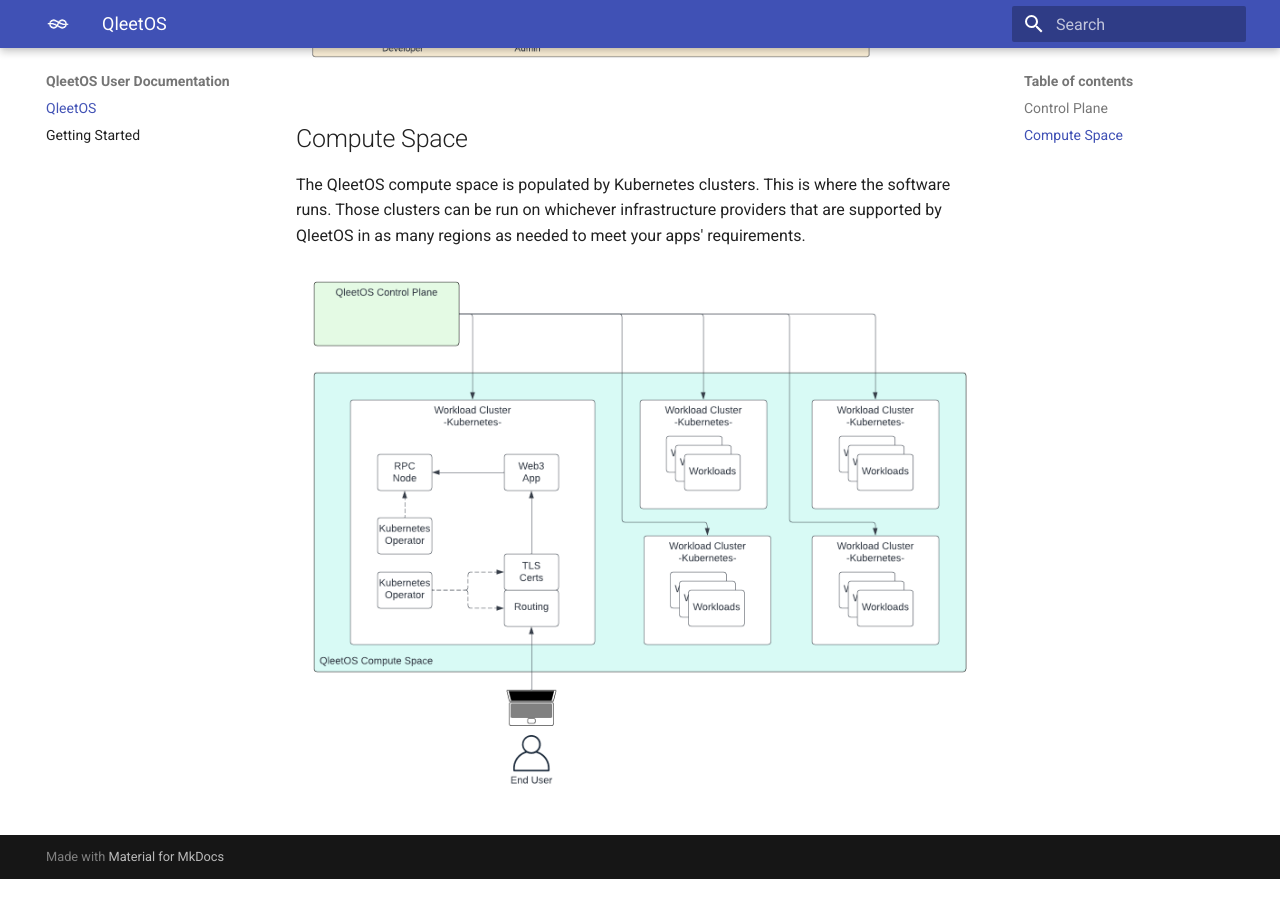
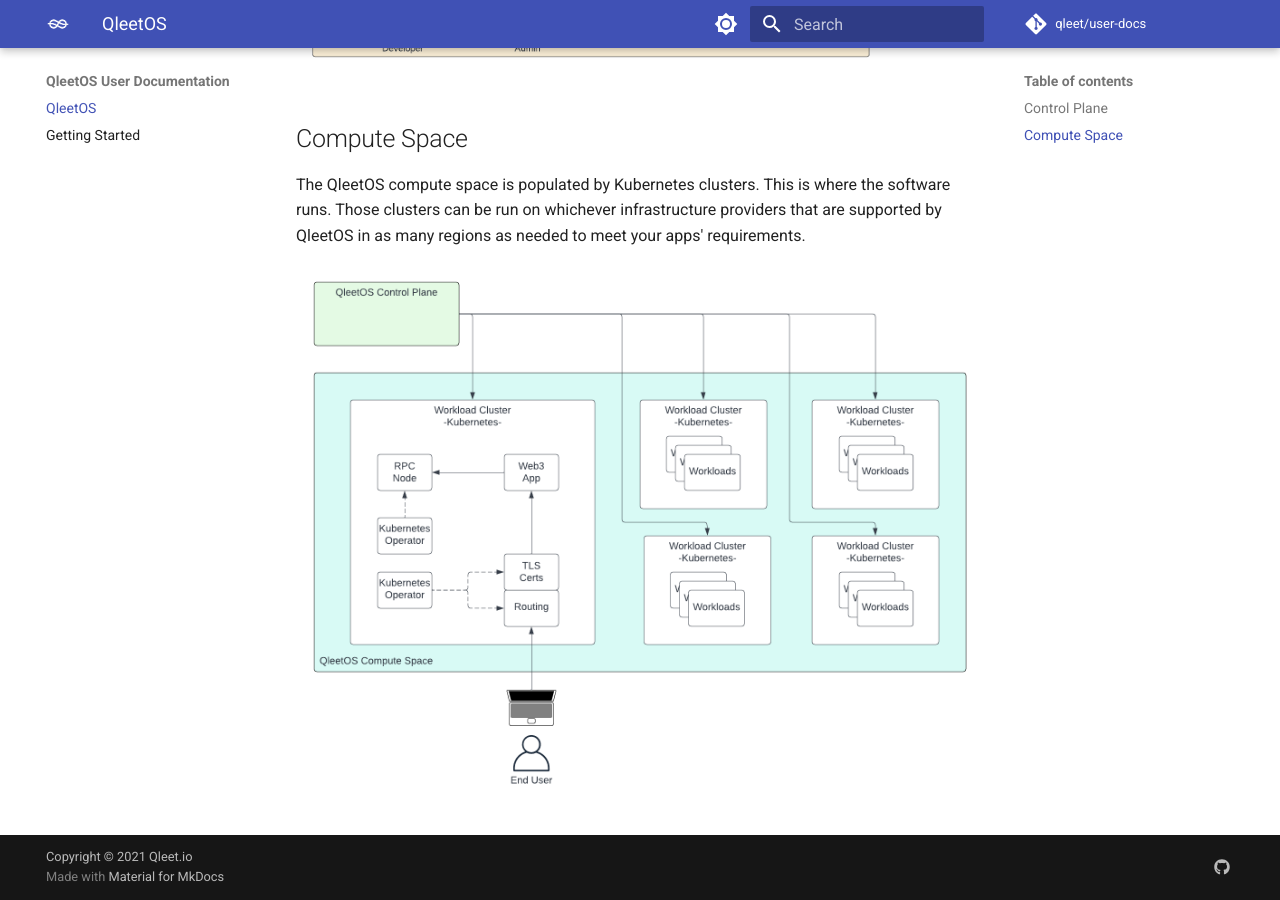
Before and after one commit to qleet/user-docs, an MkDocs documentation site: the page built from docs/index.md, in a window 1280 px wide and 900 px high, scrolled down 1749 px. Built offline with MkDocs 1.6.1 and Material for MkDocs 9.7.7, drawn with Linux system fonts in a browser that asks for light colours; comment, search, counter and statistics services are not loaded; before the commit the page ends 2628 px from its top, so only the background shows below that.

Commit message:
fature: added Makefile, updated README, customized docs theme light/dark mode, social icons, repo link, repo edit link
Signed-off-by: Andriy Kalashnykov <AndriyKalashnykov@gmail.com>

```diff
--- a/mkdocs.yml
+++ b/mkdocs.yml
@@ -1,6 +1,44 @@
 site_name: QleetOS User Documentation
-# site_url: https://qleet.github.io/user-docs/
+site_author: Qleet.io
+repo_url: https://github.com/qleet/user-docs
+repo_name: qleet/user-docs
+edit_uri: blob/main/docs/
+
 theme:
   name: material
   favicon: img/favicon.ico
   logo: img/logo.png
+  palette:
+    - scheme: default
+      primary: indigo
+      accent: indigo
+      toggle:
+        icon: material/brightness-7
+        name: Switch to dark mode
+    - scheme: slate
+      primary: indigo
+      accent: indigo
+      toggle:
+        icon: material/brightness-4
+        name: Switch to light mode
+
+plugins:
+    - search
+
+extra:
+  social:
+    - icon: fontawesome/brands/github
+      link: https://github.com/qleet
+
+markdown_extensions:
+  - admonition
+  - attr_list
+  - pymdownx.details
+  - pymdownx.highlight:
+      linenums: true
+  - pymdownx.superfences
+  - pymdownx.tabbed
+  - toc:
+      permalink: true
+
+copyright: Copyright &copy; 2021 Qleet.io
```
Also changed, not shown: README.md (+21 -0 lines), 2 other files.
